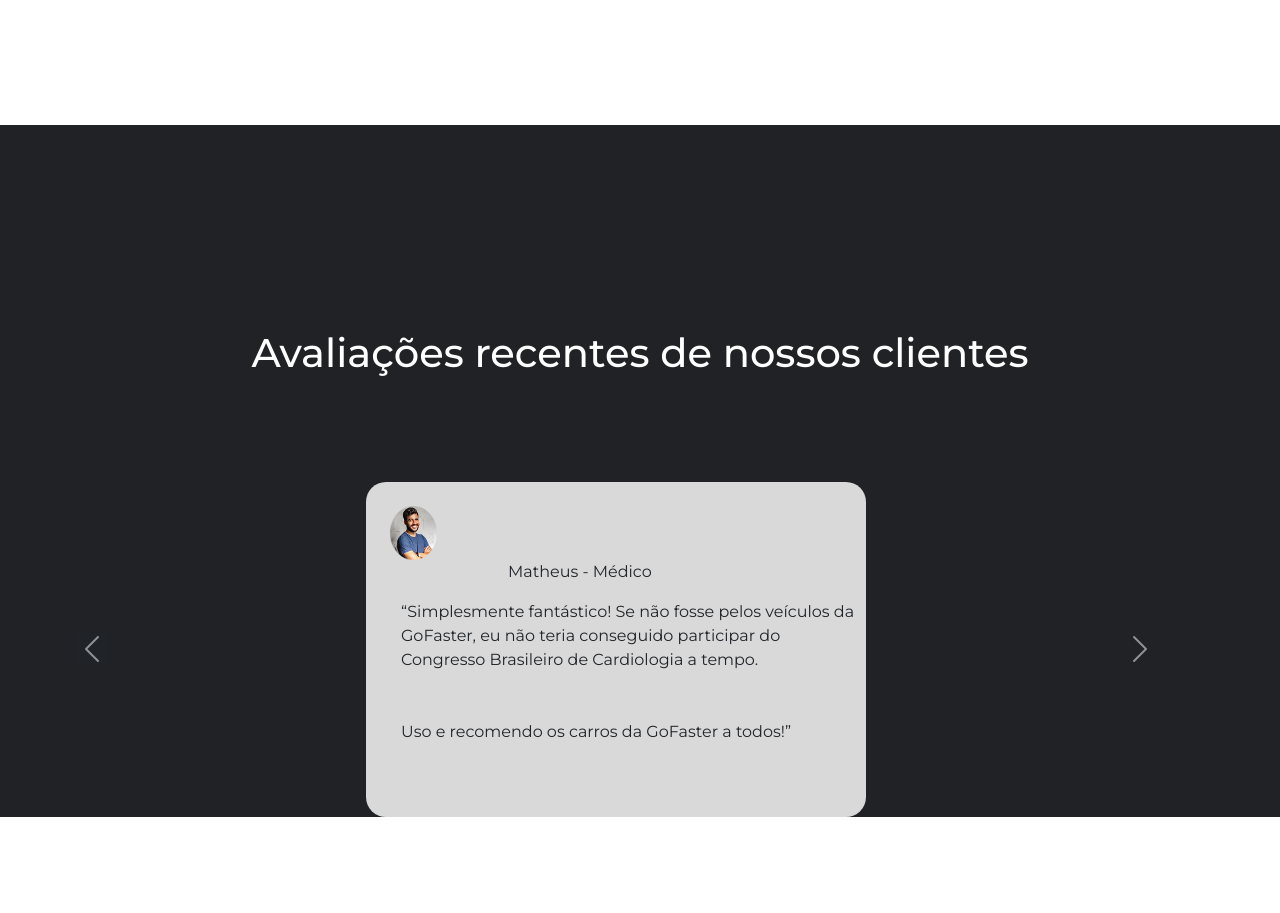
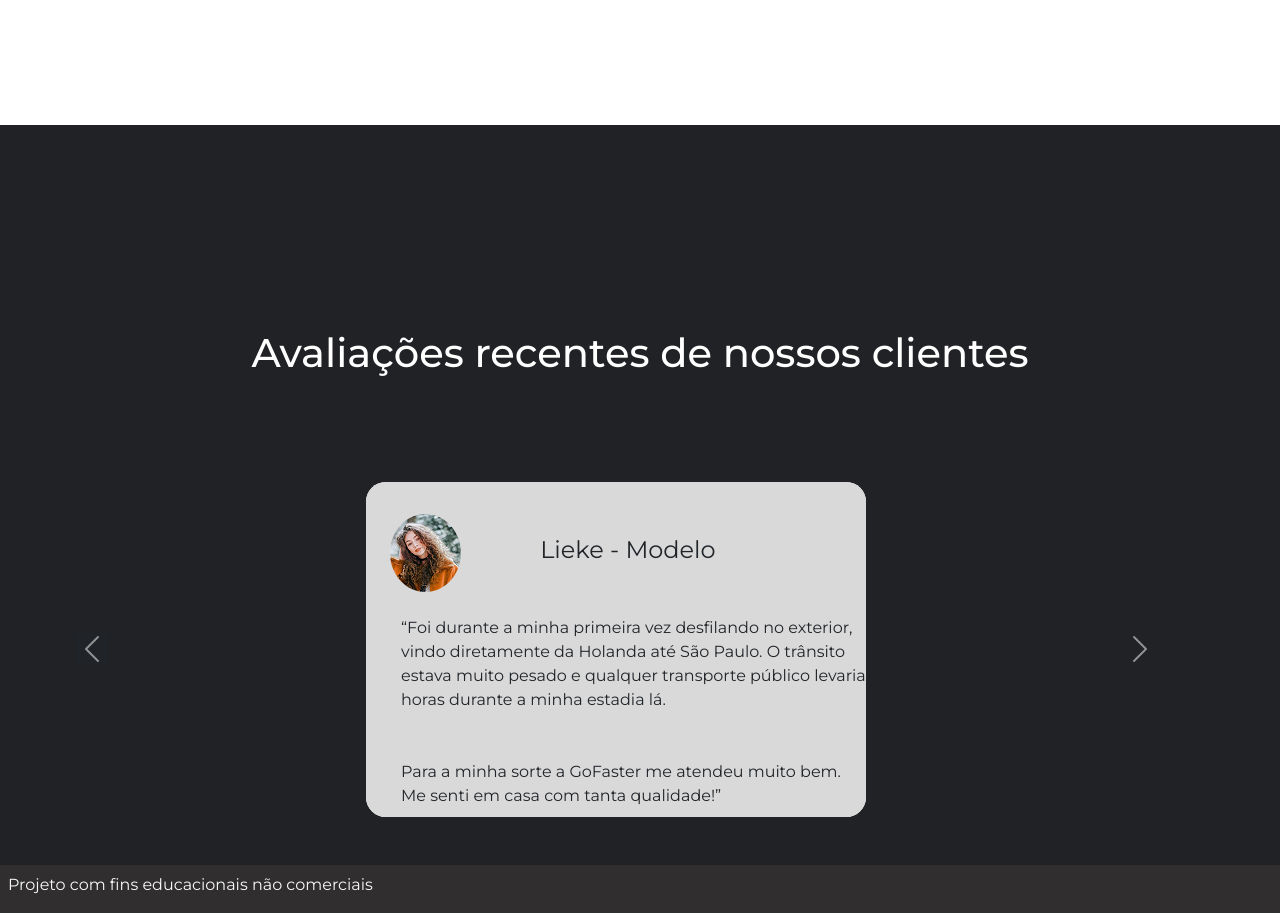
Before and after one commit to Puzerr/GoFaster, a plain HTML site: page index.html in a window 1280 px wide. Shown: the part 880-1793 px from the top of the page. Before the commit the page ends 1697 px from the top, so only its background shows below. Drawn offline with nearby package versions, Linux system fonts and the light colour scheme.

Commit message:
Update carousel e footer

```diff
--- a/index.html
+++ b/index.html
@@ -61,7 +61,7 @@
         </div>
     </div>
     <!--Carousel-->
-    <div class="primeiro-fundo-carousel">
+    <div class="primeiro-fundo-carousel pb-5 ">
         <div class="text-center" id="p-index-carousel" style="padding: 204px 0 97px 0;">
             <h1 style="color:#fff" >
                 Avaliações recentes de nossos clientes
@@ -70,21 +70,37 @@
         <div id="carouselExampleFade" class="carousel slide carousel-fade me-5">
             <div class="carousel-inner">
               <div class="carousel-item active d-flex flex-column align-items-center justify-content-center ">
-                <div class="matheus-medico">
-                    <img src="images\images_index\carousel_imagem_01.png" class="d-block w-100 foto-carousel" alt="Foto Matheus Médico Avaliação">
-                    <p class="nome-avaliacao">Matheus - Médico</p>
-                    <p class="descricao">
+                <div class="bloco">
+                    <img src="images\images_index\carousel_imagem_01.png" class="d-inline-block w-100 foto-carousel ms-4" alt="Foto Matheus Médico Avaliação">
+                    <p class="nome-avaliacao d-inline-block">Matheus - Médico</p>
+                    <p class="descricao mt-4">
                         “Simplesmente fantástico! Se não fosse pelos veículos da GoFaster, eu não teria conseguido participar do Congresso Brasileiro de Cardiologia a tempo.
                         <br><br><br>
                         Uso e recomendo os carros da GoFaster a todos!” </p>
                 </div>
               </div>
-              <div class="carousel-item">
-                <img src="..." class="d-block w-100" alt="...">
-              </div>
-              <div class="carousel-item">
-                <img src="..." class="d-block w-100" alt="...">
-              </div>
+                <div class="carousel-item active d-flex flex-column align-items-center justify-content-center ">
+                    <div class="bloco align-items-center justify-content-center">
+                        <img src="images\images_index\carousel_imagem_02.png" class="d-inline w-100 foto-carousel ms-4" alt="Foto Marcela Arquiteta  Avaliação">
+                        <p class="nome-avaliacao d-inline-block ">Marcela - Arquiteta </p>
+                        <p class="descricao mt-4 ">
+                            “Ao chegar em Salvador com a minha família para o reveillon, não consegui um motorista por aplicativo a tempo. Não deu outra, bastou eu entrar na unidade da GoFaster de lá que meus problemas foram resolvidos.
+                            <br><br><br>
+                            Foi rápido, fácil e seguro para mim e para quem eu amo.”
+                        </p>
+                    </div>
+                </div>
+                <div class="carousel-item active d-flex flex-column align-items-center justify-content-center ">
+                    <div class="bloco align-items-center justify-content-center">
+                        <img src="images\images_index\carousel_imagem_03.png" class="d-inline w-100 foto-carousel ms-4" alt="Foto Marcela Arquiteta  Avaliação">
+                        <p class="nome-avaliacao d-inline-block ">Lieke - Modelo</p>
+                        <p class="descricao mt-4 ">
+                            “Foi durante a minha primeira vez desfilando no exterior, vindo diretamente da Holanda até São Paulo. O trânsito estava muito pesado e qualquer transporte público levaria horas durante a minha estadia lá.
+                            <br><br><br>
+                            Para a minha sorte a GoFaster me atendeu muito bem. Me senti em casa com tanta qualidade!”
+                        </p>
+                    </div>
+                </div>
             </div>
             <button class="carousel-control-prev " type="button" data-bs-target="#carouselExampleFade" data-bs-slide="prev">
               <span class="carousel-control-prev-icon text-dark bg-dark opacity-100" aria-hidden="true"></span>
@@ -96,6 +112,14 @@
             </button>
         </div>
     </div>
+    <footer  style="background-color: #302E2E;">
+        <div class="direitos-rodape">
+            <p class="text-light pt-2 ps-2" >Projeto com fins educacionais não comerciais</p>
+        </div>
+        <div class="links-rodape">
+
+        </div>
+    </footer>
 
 </body>
 </html>
--- a/style.css
+++ b/style.css
@@ -142,6 +142,13 @@ li.nav-item a{
 .primeiro-fundo-carousel{
     background-color: #212226;
 }
+
+@media(min-width:1920px){
+    .primeiro-fundo-carousel{
+        background-color: #212226;
+        min-height: 895px;
+    }
+}
 .segundo-fundo-carrosel{
     background-color: #D9D9D9;
     width: 500px;
@@ -159,7 +166,7 @@ li.nav-item a{
 .foto-carousel {
     max-width: 71px !important;
     height: 78px;
-    padding: 24px 0 0 24px;
+    padding: 0;
 }
 
 .fundo-avaliacao{
@@ -173,7 +180,7 @@ li.nav-item a{
     -o-border-radius: 20px;
 }
 
-div.matheus-medico{
+div.bloco{
     background-color: #D9D9D9;
     width: 500px;
     height: 335px;
@@ -197,5 +204,12 @@ div.matheus-medico{
     text-align: left;
 }
 .nome-avaliacao{
-    margin-left: 142px;
+    font-size: 24px;
+    margin: 10% 0 0 15%;
+    /*margin-left: 142px*/
 }
+
+footer{
+    background-color: #302E2E;
+    height: 48px;
+}
```
Also changed, not shown: images/images_index/carousel_imagem_02.png (added), images/images_index/carousel_imagem_03.png (added).
